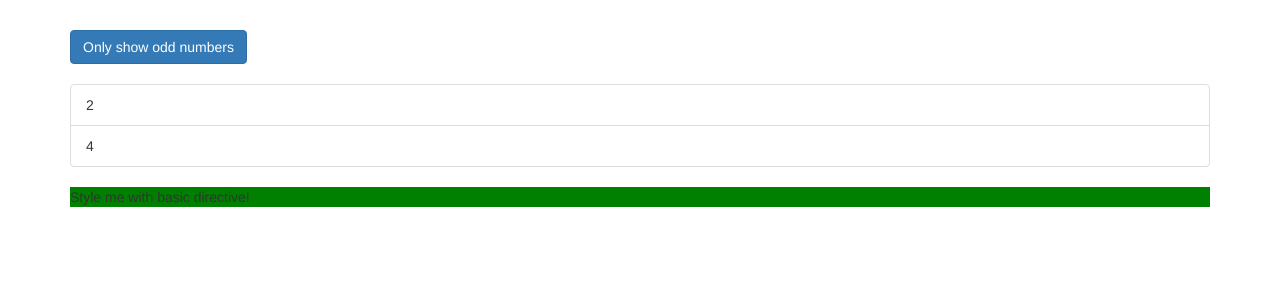
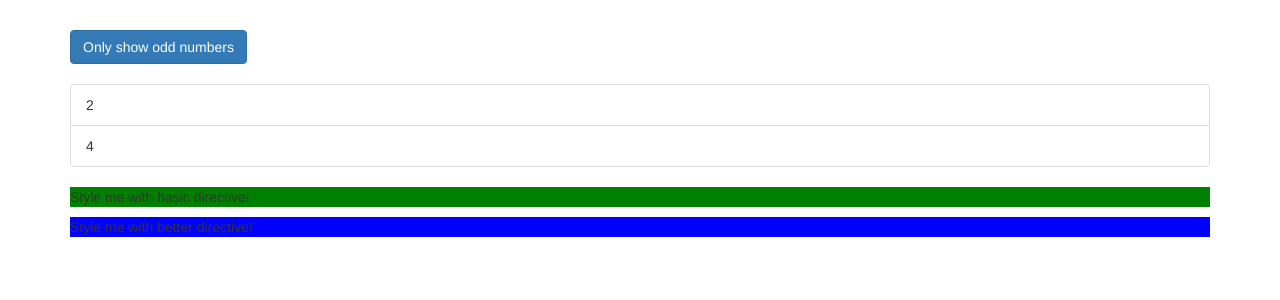
Before and after one commit to yauchinlam/directives-start, an Angular app: page / in a window 1280 px wide. Shown: the top 300 px of the page. Built offline with nearby package versions, Linux system fonts and the light colour scheme.

Commit message:
Use renderer to affect directive

```diff
--- a/src/app/app.component.html
+++ b/src/app/app.component.html
@@ -24,8 +24,9 @@
           {{ even }}
         </li>
       </div>
-      </ul>
+    </ul>
       <p appBasicHighlight> Style me with basic directive!</p>
+      <p appBetterHighlight> Style me with better directive!</p>
     </div>
   </div>
 </div>
--- a/src/app/app.module.ts
+++ b/src/app/app.module.ts
@@ -5,11 +5,13 @@ import { FormsModule } from '@angular/forms';
 
 
 import { AppComponent } from './app.component';
+import { BetterHighlightDirective } from './better-highlight/better-highlight.directive';
 
 @NgModule({
   declarations: [
     AppComponent,
-    BasicHighlightDirective
+    BasicHighlightDirective,
+    BetterHighlightDirective
   ],
   imports: [
     BrowserModule,
```
